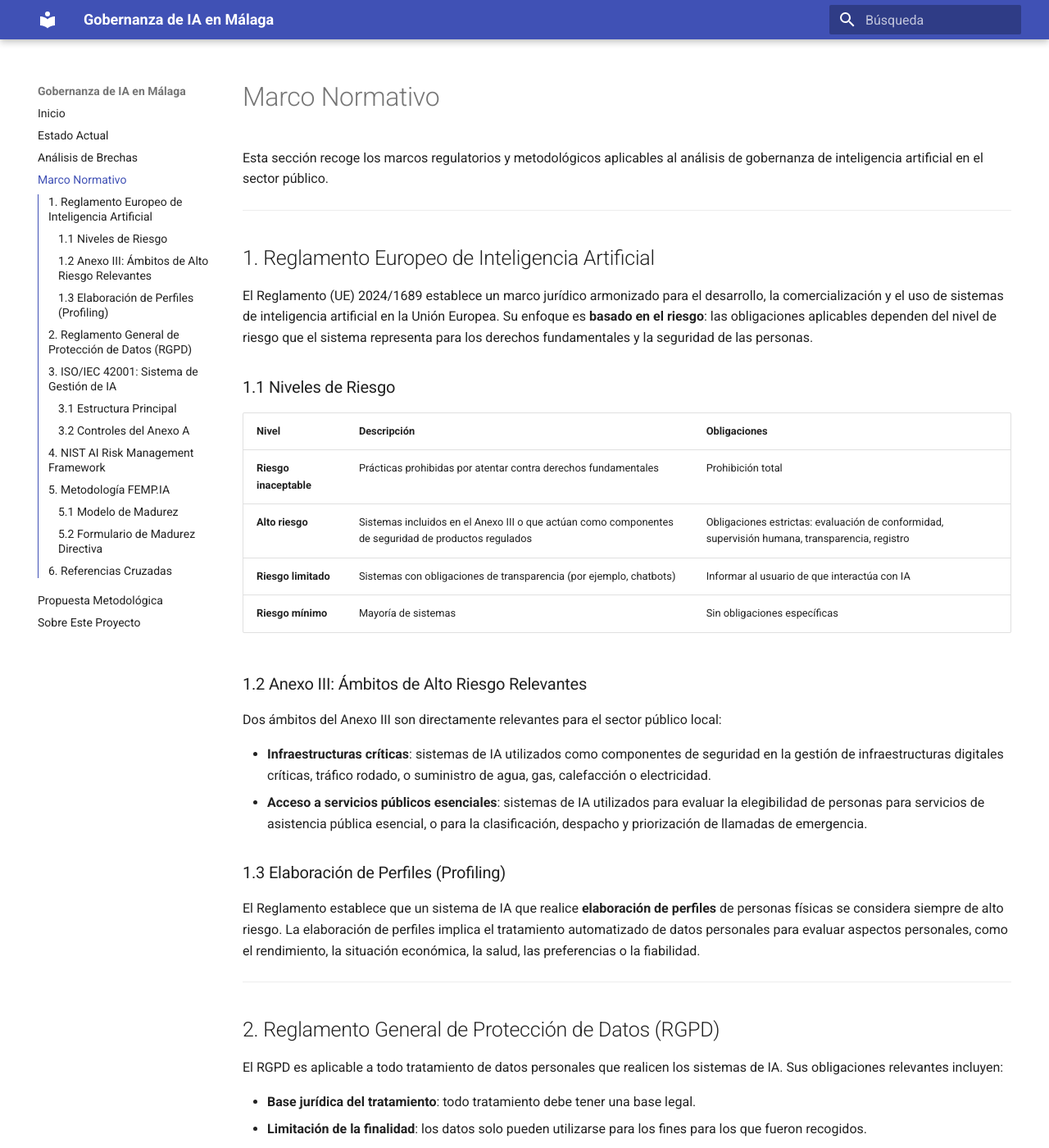
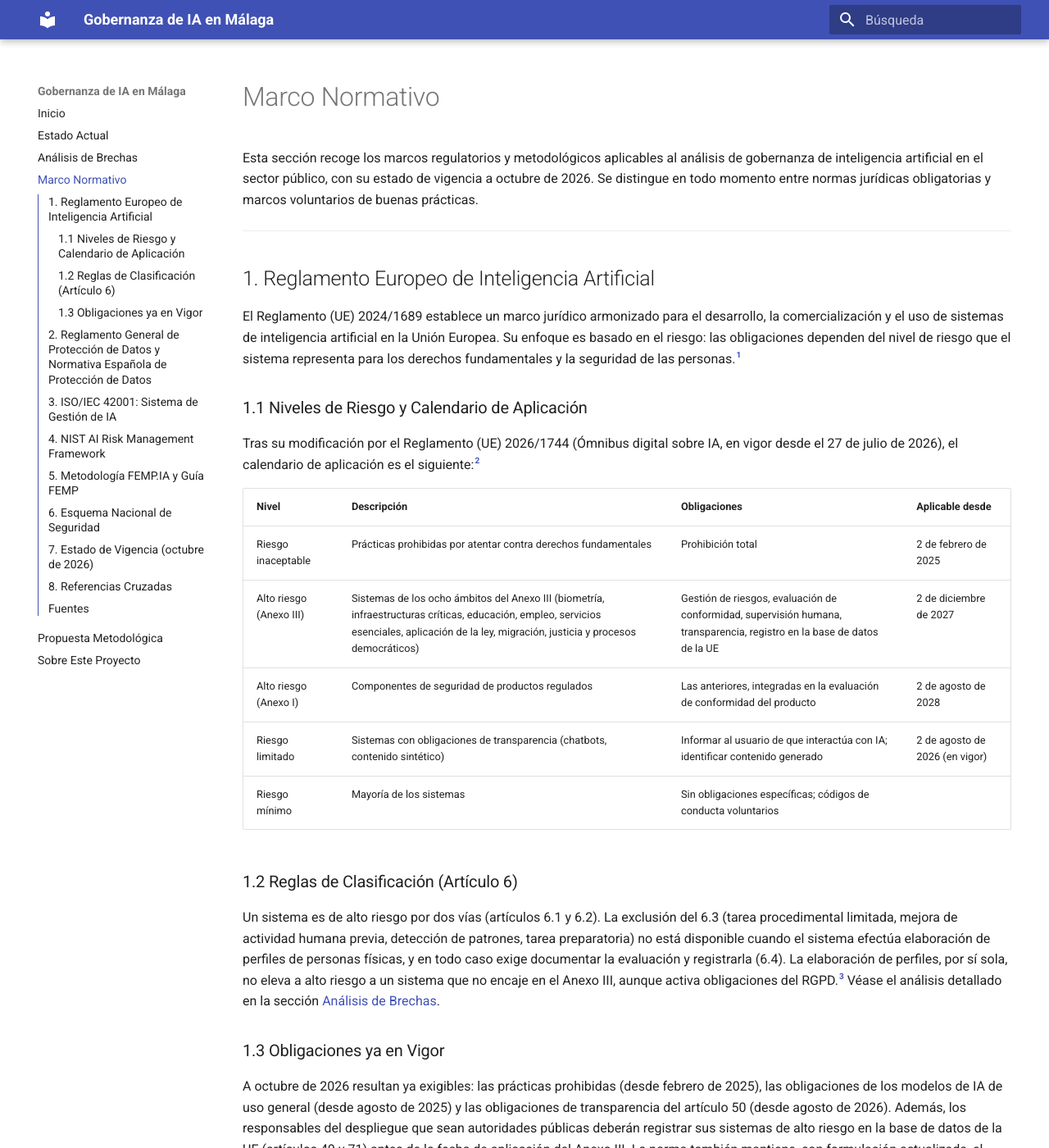
Before and after one commit to houda-benlemmouden/malaga-ai-governance, an MkDocs documentation site: the page built from docs/marco-normativo.md, in a window 1280 px wide and 1400 px high. Shown: the whole window at 82% size. Built offline with MkDocs 1.6.1 and Material for MkDocs 9.7.7, drawn with Linux system fonts in a browser that asks for light colours; some of the changed text lies outside the part shown.

Commit message:
fix marco

```diff
--- a/docs/marco-normativo.md
+++ b/docs/marco-normativo.md
@@ -1,55 +1,55 @@
 # Marco Normativo
 
-Esta sección recoge los marcos regulatorios y metodológicos aplicables al análisis de gobernanza de inteligencia artificial en el sector público.
+Esta sección recoge los marcos regulatorios y metodológicos aplicables al análisis de gobernanza de inteligencia artificial en el sector público, con su estado de vigencia a octubre de 2026. Se distingue en todo momento entre normas jurídicas obligatorias y marcos voluntarios de buenas prácticas.
 
 ---
 
 ## 1. Reglamento Europeo de Inteligencia Artificial
 
-El Reglamento (UE) 2024/1689 establece un marco jurídico armonizado para el desarrollo, la comercialización y el uso de sistemas de inteligencia artificial en la Unión Europea. Su enfoque es **basado en el riesgo**: las obligaciones aplicables dependen del nivel de riesgo que el sistema representa para los derechos fundamentales y la seguridad de las personas.
+El Reglamento (UE) 2024/1689 establece un marco jurídico armonizado para el desarrollo, la comercialización y el uso de sistemas de inteligencia artificial en la Unión Europea. Su enfoque es basado en el riesgo: las obligaciones dependen del nivel de riesgo que el sistema representa para los derechos fundamentales y la seguridad de las personas.[^1]
 
-### 1.1 Niveles de Riesgo
+### 1.1 Niveles de Riesgo y Calendario de Aplicación
 
-| Nivel | Descripción | Obligaciones |
-|-------|-------------|--------------|
-| **Riesgo inaceptable** | Prácticas prohibidas por atentar contra derechos fundamentales | Prohibición total |
-| **Alto riesgo** | Sistemas incluidos en el Anexo III o que actúan como componentes de seguridad de productos regulados | Obligaciones estrictas: evaluación de conformidad, supervisión humana, transparencia, registro |
-| **Riesgo limitado** | Sistemas con obligaciones de transparencia (por ejemplo, chatbots) | Informar al usuario de que interactúa con IA |
-| **Riesgo mínimo** | Mayoría de sistemas | Sin obligaciones específicas |
+Tras su modificación por el Reglamento (UE) 2026/1744 (Ómnibus digital sobre IA, en vigor desde el 27 de julio de 2026), el calendario de aplicación es el siguiente:[^2]
 
-### 1.2 Anexo III: Ámbitos de Alto Riesgo Relevantes
+| Nivel | Descripción | Obligaciones | Aplicable desde |
+| --- | --- | --- | --- |
+| Riesgo inaceptable | Prácticas prohibidas por atentar contra derechos fundamentales | Prohibición total | 2 de febrero de 2025 |
+| Alto riesgo (Anexo III) | Sistemas de los ocho ámbitos del Anexo III (biometría, infraestructuras críticas, educación, empleo, servicios esenciales, aplicación de la ley, migración, justicia y procesos democráticos) | Gestión de riesgos, evaluación de conformidad, supervisión humana, transparencia, registro en la base de datos de la UE | 2 de diciembre de 2027 |
+| Alto riesgo (Anexo I) | Componentes de seguridad de productos regulados | Las anteriores, integradas en la evaluación de conformidad del producto | 2 de agosto de 2028 |
+| Riesgo limitado | Sistemas con obligaciones de transparencia (chatbots, contenido sintético) | Informar al usuario de que interactúa con IA; identificar contenido generado | 2 de agosto de 2026 (en vigor) |
+| Riesgo mínimo | Mayoría de los sistemas | Sin obligaciones específicas; códigos de conducta voluntarios |  |
 
-Dos ámbitos del Anexo III son directamente relevantes para el sector público local:
+### 1.2 Reglas de Clasificación (Artículo 6)
 
-- **Infraestructuras críticas**: sistemas de IA utilizados como componentes de seguridad en la gestión de infraestructuras digitales críticas, tráfico rodado, o suministro de agua, gas, calefacción o electricidad.
-- **Acceso a servicios públicos esenciales**: sistemas de IA utilizados para evaluar la elegibilidad de personas para servicios de asistencia pública esencial, o para la clasificación, despacho y priorización de llamadas de emergencia.
+Un sistema es de alto riesgo por dos vías (artículos 6.1 y 6.2). La exclusión del 6.3 (tarea procedimental limitada, mejora de actividad humana previa, detección de patrones, tarea preparatoria) no está disponible cuando el sistema efectúa elaboración de perfiles de personas físicas, y en todo caso exige documentar la evaluación y registrarla (6.4). La elaboración de perfiles, por sí sola, no eleva a alto riesgo a un sistema que no encaje en el Anexo III, aunque activa obligaciones del RGPD.[^3] Véase el análisis detallado en la sección [Análisis de Brechas](gap-analysis.md).
 
-### 1.3 Elaboración de Perfiles (Profiling)
+### 1.3 Obligaciones ya en Vigor
 
-El Reglamento establece que un sistema de IA que realice **elaboración de perfiles** de personas físicas se considera siempre de alto riesgo. La elaboración de perfiles implica el tratamiento automatizado de datos personales para evaluar aspectos personales, como el rendimiento, la situación económica, la salud, las preferencias o la fiabilidad.
+A octubre de 2026 resultan ya exigibles: las prácticas prohibidas (desde febrero de 2025), las obligaciones de los modelos de IA de uso general (desde agosto de 2025) y las obligaciones de transparencia del artículo 50 (desde agosto de 2026). Además, los responsables del despliegue que sean autoridades públicas deberán registrar sus sistemas de alto riesgo en la base de datos de la UE (artículos 49 y 71) antes de la fecha de aplicación del Anexo III. La norma también mantiene, con formulación actualizada, el deber de adoptar medidas de apoyo a la alfabetización en IA del personal que utiliza estos sistemas (artículo 4).
 
 ---
 
-## 2. Reglamento General de Protección de Datos (RGPD)
+## 2. Reglamento General de Protección de Datos y Normativa Española de Protección de Datos
 
-El RGPD es aplicable a todo tratamiento de datos personales que realicen los sistemas de IA. Sus obligaciones relevantes incluyen:
+El RGPD (Reglamento (UE) 2016/679) es aplicable a todo tratamiento de datos personales que realicen los sistemas de IA. Sus obligaciones relevantes incluyen:[^4]
 
-- **Base jurídica del tratamiento**: todo tratamiento debe tener una base legal.
-- **Limitación de la finalidad**: los datos solo pueden utilizarse para los fines para los que fueron recogidos.
-- **Minimización de datos**: solo deben tratarse los datos necesarios.
-- **Evaluación de Impacto relativa a la Protección de Datos (EIPD)**: obligatoria cuando el tratamiento entraña un alto riesgo para los derechos y libertades de las personas, en particular cuando implica elaboración de perfiles.
-- **Derecho a la explicación**: las personas tienen derecho a obtener una explicación sobre las decisiones automatizadas que les afecten.
+- **Base jurídica del tratamiento**: todo tratamiento debe tener una base legal (artículo 6).
+- **Limitación de la finalidad y minimización de datos**: los datos solo se utilizan para los fines previstos y en la medida necesaria.
+- **Evaluación de Impacto relativa a la Protección de Datos (EIPD)**: obligatoria cuando el tratamiento entraña alto riesgo, en particular cuando se efectúa elaboración de perfiles a gran escala (artículo 35).
+- **Decisiones automatizadas**: las personas tienen derecho a no ser objeto de decisiones basadas únicamente en tratamiento automatizado con efectos significativos, con excepciones (artículo 22).
+- **Elaboración de perfiles**: definida en el artículo 4.4 como todo tratamiento automatizado de datos personales para evaluar aspectos personales.
+
+En España, la Ley Orgánica 3/2018 (LOPDGDD) complementa al RGPD y regula aspectos específicos del tratamiento por las administraciones públicas, incluido el deber de designar un delegado de protección de datos (artículo 37 del RGPD y disposición adicional).[^5]
 
 ---
 
 ## 3. ISO/IEC 42001: Sistema de Gestión de IA
 
-ISO/IEC 42001 es el primer estándar internacional que especifica los requisitos para establecer, implementar, mantener y mejorar un **Sistema de Gestión de Inteligencia Artificial (SGIA)**. Su estructura sigue el modelo armonizado de otros estándares de sistemas de gestión (como ISO 27001).
-
-### 3.1 Estructura Principal
+ISO/IEC 42001 (ISO/IEC 42001:2023) es el primer estándar internacional certificable que especifica requisitos para un Sistema de Gestión de Inteligencia Artificial (SGIA). Es un marco **voluntario**, sin fuerza de ley, pero certificable y cada vez más exigido en contratación pública tecnológica. Su estructura sigue el modelo armonizado de sistemas de gestión:[^6]
 
 | Cláusula | Contenido |
-|----------|-----------|
+| --- | --- |
 | 4. Contexto de la organización | Comprensión del contexto, partes interesadas y alcance del SGIA |
 | 5. Liderazgo | Compromiso de la dirección, política de IA, roles y responsabilidades |
 | 6. Planificación | Riesgos y oportunidades, evaluación de riesgos de IA, objetivos |
@@ -58,51 +58,75 @@ ISO/IEC 42001 es el primer estándar internacional que especifica los requisitos
 | 9. Evaluación del desempeño | Seguimiento, medición, auditoría interna, revisión por la dirección |
 | 10. Mejora | No conformidad, acción correctiva, mejora continua |
 
-### 3.2 Controles del Anexo A
-
-Los controles del Anexo A se organizan en categorías como: ciclo de vida del sistema de IA, datos para sistemas de IA, información para las partes interesadas, uso de sistemas de IA, y relaciones con terceros y clientes.
+El Anexo A desarrolla controles en áreas como políticas, organización interna, recursos, evaluación de impacto de los sistemas, datos para IA, información a las partes interesadas, uso de sistemas de IA y relaciones con terceros. El inventario propuesto en este documento constituye, en términos del estándar, información documentada de apoyo a las cláusulas 6, 8 y 9.
 
 ---
 
 ## 4. NIST AI Risk Management Framework
 
-El marco del NIST (Instituto Nacional de Estándares y Tecnología de Estados Unidos) proporciona una metodología para la gestión de riesgos de IA. Se organiza en cuatro funciones:
+El marco del NIST (AI RMF 1.0) es un marco **voluntario** de gestión de riesgos de IA, organizado en cuatro funciones:[^7]
 
 | Función | Propósito |
-|---------|-----------|
-| **Govern (Gobernar)** | Establecer políticas, responsabilidades y cultura de gestión de riesgos |
-| **Map (Mapear)** | Identificar el contexto, los riesgos y las partes interesadas |
-| **Measure (Medir)** | Evaluar y monitorizar los riesgos identificados |
-| **Manage (Gestionar)** | Priorizar y tratar los riesgos |
+| --- | --- |
+| Govern (Gobernar) | Políticas, responsabilidades y cultura de gestión de riesgos |
+| Map (Mapear) | Contexto, riesgos y partes interesadas |
+| Measure (Medir) | Evaluación y monitorización de riesgos |
+| Manage (Gestionar) | Priorización y tratamiento de riesgos |
 
-El marco también define siete características de la IA fiable: válida y fiable, segura, protegida y resiliente, responsable y transparente, explicable e interpretable, con privacidad mejorada, y justa con sesgos perjudiciales gestionados.
+El marco define siete características de la IA fiable: válida y fiable, segura, protegida y resiliente, responsable y transparente, explicable e interpretable, con privacidad mejorada, y justa con los sesgos perjudiciales gestionados. En julio de 2024 el NIST publicó además un perfil específico para riesgos de IA generativa (NIST AI 600-1), pertinente para herramientas como los asistentes integrados en suites de productividad.
 
 ---
 
-## 5. Metodología FEMP.IA
+## 5. Metodología FEMP.IA y Guía FEMP
 
-La Federación Española de Municipios y Provincias (FEMP) ha desarrollado una guía práctica y una metodología de autoevaluación de madurez en IA para entidades locales. Esta metodología es la referencia adoptada por la Declaración de Málaga.
+La Federación Española de Municipios y Provincias (FEMP) publicó en diciembre de 2025 la Guía Práctica y Políticas de Uso de la Inteligencia Artificial en las Entidades Locales y su metodología de autoevaluación FEMP.IA, referencia adoptada por la Declaración de Málaga.[^8]
 
-### 5.1 Modelo de Madurez
-
-El modelo FEMP.IA estructura la evaluación en tres niveles:
-
-- **Administración electrónica (AE)**
-- **Automatización robótica de procesos (RPA)**
-- **Inteligencia Artificial (IA)**
-
-### 5.2 Formulario de Madurez Directiva
-
-El formulario de autoevaluación para el nivel directivo se organiza en cinco bloques:
-
-- Estrategia
-- Tecnología
-- Talento y cultura
-- Gobernanza y ética
-- Resultados y métricas
+El modelo FEMP.IA estructura la evaluación en tres niveles de madurez: administración electrónica (AE), automatización robótica de procesos (RPA) e inteligencia artificial (IA). El formulario de autoevaluación para el nivel directivo se organiza en cinco bloques: estrategia, tecnología, talento y cultura, gobernanza y ética, y resultados y métricas.
 
 ---
 
-## 6. Referencias Cruzadas
+## 6. Esquema Nacional de Seguridad
 
-Este marco normativo sirve de base para las secciones de [Análisis de Brechas](gap-analysis.md) y [Propuesta Metodológica](propuesta.md).
+El Real Decreto 43/2021 regula el Esquema Nacional de Seguridad (ENS), de aplicación obligatoria a las administraciones públicas españolas en materia de seguridad de los sistemas de información, incluidos los que incorporan componentes de IA. El compromiso séptimo de la Declaración de Málaga (garantizar la ciberseguridad) se apoya directamente en este marco. La normativa de desarrollo del ENS (CCN-STIC) publica guías específicas sobre seguridad en sistemas de IA.[^9]
+
+---
+
+## 7. Estado de Vigencia (octubre de 2026)
+
+| Marco | Naturaleza | Estado |
+| --- | --- | --- |
+| Reglamento (UE) 2024/1689, modificado por (UE) 2026/1744 | Norma europea, directamente aplicable | En vigor, aplicación escalonada (véase 1.1) |
+| RGPD y LOPDGDD 3/2018 | Norma de protección de datos | En vigor |
+| ENS (RD 43/2021) | Norma española de seguridad | En vigor |
+| Proyecto de ley de buen uso y gobernanza de la IA | Norma española de desarrollo del AI Act | En tramitación parlamentaria (aprobado en Consejo de Ministros el 26/05/2026); designará a AESIA como autoridad de supervisión |
+| ISO/IEC 42001:2023 | Estándar voluntario certificable | Publicado; en uso en contratación pública |
+| NIST AI RMF 1.0 y perfil de IA generativa | Marco voluntario | Publicados |
+| Guía FEMP y metodología FEMP.IA | Marco sectorial de referencia | Publicadas en diciembre de 2025 |
+
+---
+
+## 8. Referencias Cruzadas
+
+Este marco sirve de base a las secciones [Análisis de Brechas](gap-analysis.md) y [Propuesta Metodológica](propuesta.md).
+
+---
+
+## Fuentes
+
+[^1]: Reglamento (UE) 2024/1689. Texto consolidado disponible en EUR-Lex: [https://eur-lex.europa.eu/eli/reg/2024/1689/oj](https://eur-lex.europa.eu/eli/reg/2024/1689/oj)
+
+[^2]: Reglamento (UE) 2026/1744 (Ómnibus digital sobre IA), publicado en el DOUE el 24 de julio de 2026 y en vigor desde el 27 de julio de 2026. Disponible en: [https://eur-lex.europa.eu/legal-content/ES/TXT/?uri=CELEX:32026R1744](https://eur-lex.europa.eu/legal-content/ES/TXT/?uri=CELEX:32026R1744)
+
+[^3]: Servicio de asistencia del AI Act de la Comisión Europea, texto consolidado del artículo 6: [https://ai-act-service-desk.ec.europa.eu/es/ai-act/article-6](https://ai-act-service-desk.ec.europa.eu/es/ai-act/article-6)
+
+[^4]: Reglamento (UE) 2016/679 (RGPD). Texto consolidado disponible en: [https://eur-lex.europa.eu/eli/reg/2016/679/oj](https://eur-lex.europa.eu/eli/reg/2016/679/oj)
+
+[^5]: Ley Orgánica 3/2018 (LOPDGDD). Disponible en: [https://www.boe.es/buscar/act.php?id=BOE-A-2018-16673](https://www.boe.es/buscar/act.php?id=BOE-A-2018-16673)
+
+[^6]: ISO/IEC 42001:2023. Disponible en: [https://www.iso.org/standard/42001](https://www.iso.org/standard/42001)
+
+[^7]: NIST AI Risk Management Framework 1.0 y NIST AI 600-1 (perfil de IA generativa). Disponibles en: [https://www.nist.gov/itl/ai-risk-management-framework](https://www.nist.gov/itl/ai-risk-management-framework)
+
+[^8]: Guía Práctica y Políticas de Uso de la Inteligencia Artificial en las Entidades Locales y metodología FEMP.IA. Disponibles en: [https://www.femp.es](https://www.femp.es)
+
+[^9]: Real Decreto 43/2021 (ENS). Disponible en: [https://www.boe.es/buscar/act.php?id=BOE-A-2021-1861](https://www.boe.es/buscar/act.php?id=BOE-A-2021-1861)
```
